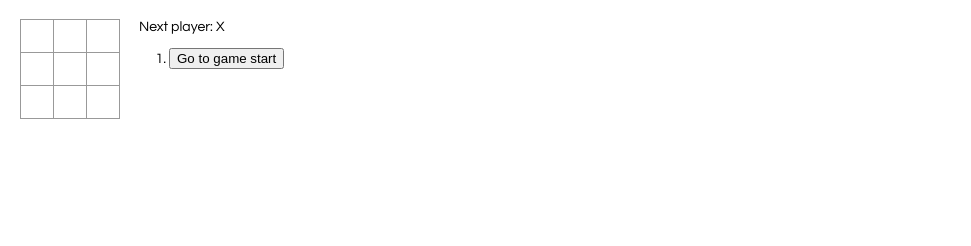
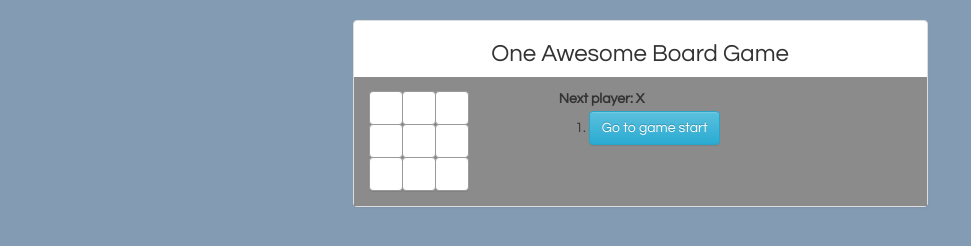
Before and after one commit to ThaDeveloper/tic_tac_toe, a React app: page / in a window 1280 px wide. Shown: the whole page, without its empty margins (0-971 px from the left). Built offline with nearby package versions, Linux system fonts and the light colour scheme.

Commit message:
Bootstrap and styling

```diff
--- a/package.json
+++ b/package.json
@@ -3,7 +3,9 @@
   "version": "0.1.0",
   "private": true,
   "dependencies": {
+    "bootstrap": "^3.3.7",
     "react": "^16.3.1",
+    "react-bootstrap": "^0.32.1",
     "react-dom": "^16.3.1",
     "react-scripts": "1.1.4"
   },
--- a/public/index.html
+++ b/public/index.html
@@ -8,6 +8,7 @@
       manifest.json provides metadata used when your web app is added to the
       homescreen on Android. See https://developers.google.com/web/fundamentals/engage-and-retain/web-app-manifest/
     -->
+
     <link rel="manifest" href="%PUBLIC_URL%/manifest.json">
     <link rel="shortcut icon" href="%PUBLIC_URL%/favicon.ico">
     <!--
@@ -25,7 +26,10 @@
     <noscript>
       You need to enable JavaScript to run this app.
     </noscript>
-    <div id="root"></div>
+
+      <div id="root"></div>
+    </div>
+
     <!--
       This HTML file is a template.
       If you open it directly in the browser, you will see an empty page.
--- a/src/index.css
+++ b/src/index.css
@@ -1,6 +1,7 @@
 body {
   font: 14px "Century Gothic", Futura, sans-serif;
   margin: 20px;
+  background-color: rgb(132, 155, 180);
 }
 
 ol, ul {
@@ -30,6 +31,7 @@ ol, ul {
   padding: 0;
   text-align: center;
   width: 34px;
+  color: rgb(19, 18, 18);
 }
 
 .square:focus {
@@ -48,3 +50,6 @@ ol, ul {
 .game-info {
   margin-left: 20px;
 }
+.panel-body{
+  background-color: rgb(139, 139, 139);
+}
--- a/src/index.js
+++ b/src/index.js
@@ -1,11 +1,13 @@
 import React from 'react';
 import ReactDOM from 'react-dom';
+// import { Button } from 'react-bootstrap';
+import 'bootstrap/dist/css/bootstrap.css';
+import 'bootstrap/dist/css/bootstrap-theme.css';
 import './index.css';
 
 function Square (props) {
-
      return (
-      <button className="square" onClick={props.onClick} >
+      <button className="square btn btn-warning" onClick={props.onClick} >
       {props.value}
       </button>
     );
@@ -14,7 +16,9 @@ function Square (props) {
 
 class Board extends React.Component {
   renderSquare(i) {
+
     return (
+
     <Square value={this.props.squares[i]}
     onClick={() => this.props.onClick(i)}
     />
@@ -22,7 +26,7 @@ class Board extends React.Component {
   }
 
   render() {
-    const name ='One Awesome Board Game';
+
     return (
       <div>
         <div className="board-row">
@@ -82,6 +86,7 @@ class Game extends React.Component {
   }
 
   render() {
+    const name ='One Awesome Board Game';
     const history = this.state.history;
     const current = history[this.state.stepNumber];
     const winner = calculateWinner(current.squares);
@@ -92,19 +97,31 @@ class Game extends React.Component {
         'Go to game start';
       return (
         <li key={move}>
-          <button onClick={() => this.jumpTo(move)}>{desc}</button>
+          <button onClick={() => this.jumpTo(move)} className="btn btn-info">{desc}</button>
         </li>
       );
     });
 
     let status;
+    let style;
     if (winner) {
       status = 'Winner: ' + winner;
+      style = "label label-success";
     } else {
       status = 'Next player: ' + (this.state.xIsNext ? 'X' : 'O');
+      style = "";
     }
     return (
+      <div className="container-fluid">
+        <div className="col-sm-6 col-sm-offset-3">
+          <div className="panel panel-default">
+            <div className="panel-header text-center">
+              <h3>{name}</h3>
+            </div>
+            <div className="panel-body">
               <div className="game">
+                <div className="row">
+                  <div className="col-md-6">
                     <div className="game-board">
                       <Board
                         squares={current.squares}
@@ -112,9 +129,17 @@ class Game extends React.Component {
                       />
 
                     </div>
+                  </div>
+                  <div className="col-md-6">
                     <div className="game-info">
-          <div>{status}</div>
+                      <div><label class={style}>{status}</label></div>
                       <ol>{moves}</ol>
+                    </div>
+                  </div>
+                </div>
+              </div>
+            </div>
+          </div>
         </div>
       </div>
     );
```
Also changed, not shown: 1 other file. Lines whose indentation alone changed are shown as unchanged.
